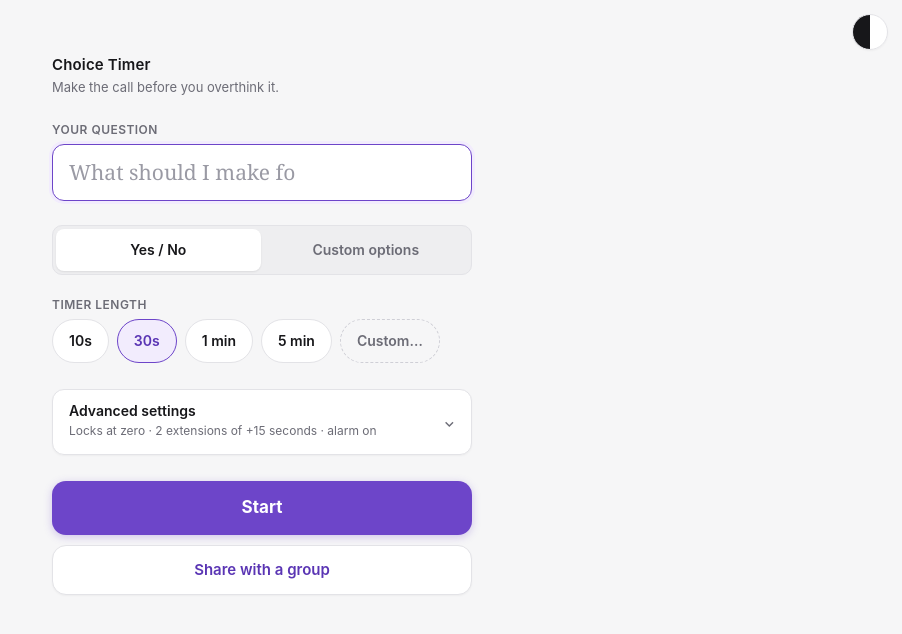
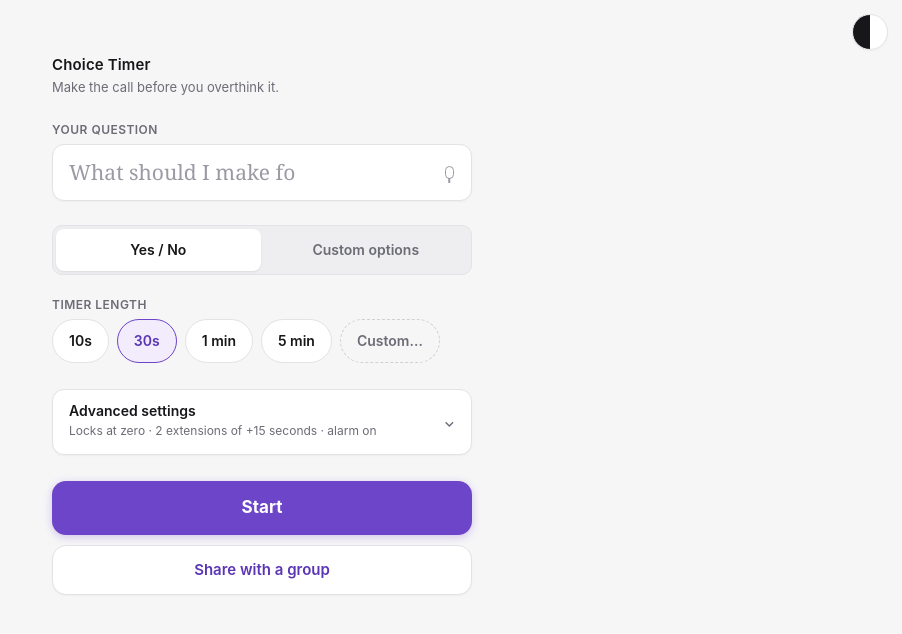
Before and after one commit to Jonasgg99/choice-timer, a plain HTML site: page index.html in a window 1280 px wide. Shown: the whole page, without its empty margins (378-1280 px from the left). Drawn offline with Linux system fonts and the light colour scheme.

Commit message:
Add voice input for the question field
Mic button next to "Your question" using the browser's native
SpeechRecognition API — feature-detected and implemented entirely in
redesign.js, so it simply doesn't appear where the API is unsupported
(Firefox, Safari/iOS) instead of showing a dead control. Single-utterance
only: fills the field and returns focus for review, never auto-starts the
countdown. Errors surface via the existing #setup-error element rather
than failing silently.

```diff
--- a/redesign.js
+++ b/redesign.js
@@ -72,6 +72,73 @@
   chipify($('duration'), { label: shortDuration });
   chipify($('max-extensions'), { compact: true });
   chipify($('extension-length'), { compact: true, label: (o) => o.textContent.replace(' seconds', 's').replace('+1 minute', '+1m') });
+
+  /* --------------------------------------------------- speak your question
+     Only created when the API exists — nothing to hide otherwise. #question
+     stays the source of truth: the mic just writes into it and dispatches
+     the input event, same as typing would.                                */
+  const SpeechRec = window.SpeechRecognition || window.webkitSpeechRecognition;
+  const question = $('question');
+
+  if (SpeechRec && question) {
+    const wrap = document.createElement('div');
+    wrap.className = 'ct-question-wrap';
+    question.replaceWith(wrap);
+    wrap.appendChild(question);
+    question.classList.add('has-mic');
+
+    const micBtn = document.createElement('button');
+    micBtn.type = 'button';
+    micBtn.className = 'ct-mic-btn';
+    micBtn.setAttribute('aria-label', 'Speak your question');
+    const micIcon = document.createElement('span');
+    micIcon.className = 'ct-mic-icon';
+    micBtn.appendChild(micIcon);
+    wrap.appendChild(micBtn);
+
+    let recognition = null;
+    let listening = false;
+
+    function setListening(next) {
+      listening = next;
+      micBtn.classList.toggle('listening', next);
+    }
+
+    micBtn.addEventListener('click', () => {
+      if (listening) {
+        recognition?.stop();
+        return;
+      }
+
+      recognition = new SpeechRec();
+      recognition.lang = navigator.language || 'en-US';
+      recognition.interimResults = false;
+      recognition.maxAlternatives = 1;
+
+      recognition.onresult = (e) => {
+        question.value = e.results[0][0].transcript;
+        question.dispatchEvent(new Event('input', { bubbles: true }));
+        question.focus();
+      };
+      recognition.onerror = (e) => {
+        if (e.error === 'aborted') return;
+        const err = $('setup-error');
+        if (err) {
+          err.textContent = "Couldn't hear that — try typing it.";
+          err.classList.remove('hidden');
+        }
+      };
+      recognition.onend = () => setListening(false);
+
+      $('setup-error')?.classList.add('hidden');
+      setListening(true);
+      try {
+        recognition.start();
+      } catch {
+        setListening(false);
+      }
+    });
+  }
 
   /* ------------------------------------------- advanced summary + a11y */
   const advToggle = $('advanced-toggle');
--- a/style.css
+++ b/style.css
@@ -227,6 +227,68 @@ select {
 #question::placeholder {
   color: var(--text-faint);
   opacity: 1;
+}
+
+/* --- Voice input: mic button injected by redesign.js ------------------ */
+
+.ct-question-wrap { position: relative; }
+
+#question.has-mic { padding-right: 46px; }
+
+.ct-mic-btn {
+  position: absolute;
+  top: 50%;
+  right: 6px;
+  transform: translateY(-50%);
+  display: flex;
+  align-items: center;
+  justify-content: center;
+  width: 34px;
+  height: 34px;
+  padding: 0;
+  border: none;
+  border-radius: var(--r-pill);
+  background: none;
+  color: var(--text-faint);
+  box-shadow: none;
+  cursor: pointer;
+}
+
+.ct-mic-btn:hover { color: var(--text-dim); background: var(--surface-2); }
+
+.ct-mic-btn.listening {
+  color: var(--accent-strong);
+  background: var(--accent-weak);
+  animation: ct-mic-pulse 1.1s ease-in-out infinite;
+}
+
+.ct-mic-icon {
+  position: relative;
+  display: inline-block;
+  width: 9px;
+  height: 13px;
+  border: 1.5px solid currentColor;
+  border-radius: 5px;
+}
+
+.ct-mic-icon::after {
+  content: "";
+  position: absolute;
+  left: 50%;
+  bottom: -5px;
+  width: 1.5px;
+  height: 5px;
+  background: currentColor;
+  transform: translateX(-50%);
+}
+
+@keyframes ct-mic-pulse {
+  0%, 100% { box-shadow: 0 0 0 0 color-mix(in srgb, var(--accent) 35%, transparent); }
+  50% { box-shadow: 0 0 0 6px color-mix(in srgb, var(--accent) 0%, transparent); }
+}
+
+@media (prefers-reduced-motion: reduce) {
+  .ct-mic-btn.listening { animation: none; }
 }
 
 .option-input { font-size: 15px; }
```
Also changed, not shown: 1 other file.
